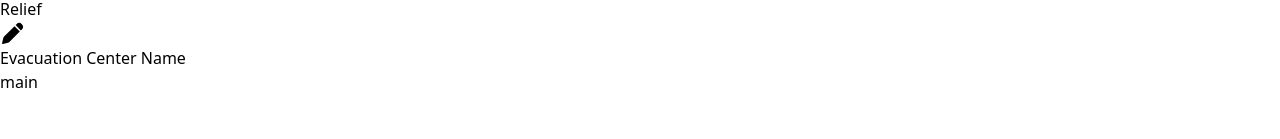
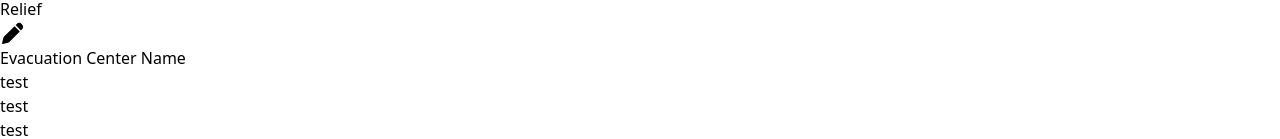
Before and after one commit to iooosef/dems, a Vue app: page / in a window 1280 px wide. Shown: the part 759-898 px from the top of the page. Before the commit the page ends 853 px from the top, so only its background shows below. Built offline with nearby package versions, Linux system fonts and the light colour scheme.

Commit message:
Created AnalyticsCard component and initialized the layout

```diff
--- a/src/App.vue
+++ b/src/App.vue
@@ -28,13 +28,23 @@
                     <svg xmlns="http://www.w3.org/2000/svg" class="self-center p-1 rounded bg-light-500 hover:bg-light-700 focus:shadow-inner focus:outline-none focus:ring focus:ring-offset-0 focus:ring-light-500 transition duration-200 cursor-pointer" width="25" height="25" viewBox="0 0 24 24"><path fill="currentColor" d="M15.891 3.048a3.578 3.578 0 1 1 5.061 5.06L20.06 9L15 3.94l.891-.892ZM13.94 5l-10 9.999a3.106 3.106 0 0 0-.825 1.477L2.02 21.077a.75.75 0 0 0 .904.903l4.601-1.095a3.105 3.105 0 0 0 1.477-.826L19 10.062L13.939 5Z"/></svg>
                 <h1 class="ml-3 mt-[-0.3rem] text-2xl font-bold align-text-top">Evacuation Center Name</h1>
             </header>
-            <main class="flex-1 p-5 bg-white drop-shadow-border z-0">main</main>
+            <main class="flex-1 p-5 bg-white drop-shadow-border z-0">
+                <section class="grid grid-cols-3 gap-5 border-0 border-dark-500">
+                    <AnalyticsCard />
+                    <AnalyticsCard />
+                    <AnalyticsCard />
+                </section>
+            </main>
         </div>
     </div>
 </template>
 
-<script setup>
+<script>
+import AnalyticsCard from '@/components/AnalyticsCard.vue'
 
+export default {
+  components: { AnalyticsCard }
+}
 </script>
 
 <style lang="scss" scoped>
--- /dev/null
+++ b/src/components/AnalyticsCard.vue
@@ -0,0 +1,16 @@
+<template>
+    <div class="bg-secondary-500">test</div>
+</template>
+
+<script>
+export default {
+  name: 'AnalyticsCard',
+  setup () {
+
+  }
+}
+</script>
+
+<style lang="scss" scoped>
+
+</style>
```
